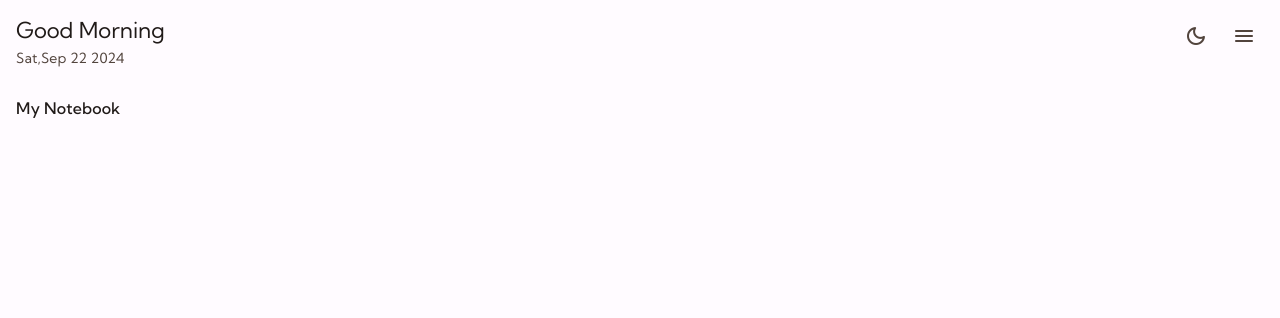
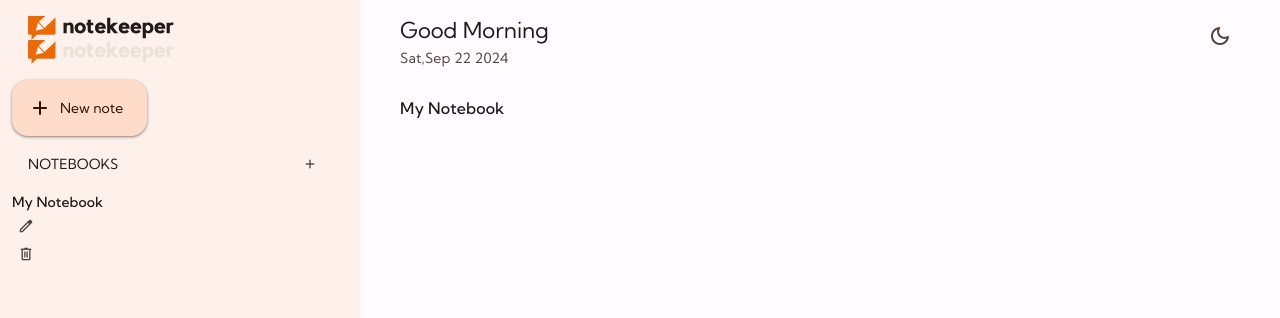
Before and after one commit to aliyeff-f/Notekeeper-proyekt, a plain HTML site: page index.html in a window 1280 px wide. Shown: the top 318 px of the page. Drawn offline with nearby package versions, Linux system fonts and the light colour scheme.

Commit message:
Media queries two

```diff
--- a/src/css/style.css
+++ b/src/css/style.css
@@ -888,3 +888,49 @@ body{
 /*-----------------------------------*\
   #MEDIA QUERIES
 \*-----------------------------------*/
+
+
+@media (min-width:768px) {
+
+  .main{
+    padding-inline: var(--spacing-6);
+  }
+}
+
+@media (min-width:992px) {
+  body{
+    padding-inline-start: var(--sidebar-width);
+  }
+
+  .overlay:not(.modal-overlay) {
+    display: none;
+  }
+
+  .sidebar{
+    visibility: visible;
+    left: 0;
+    height: 100vh;
+    grid-template-rows: repeat(3,max-content) 1fr max-content;
+    box-shadow: none;
+    border-radius: 0;
+  }
+
+  .sidebar .active {transform: unset;}
+
+  .sidebar .fab {display: flex;}
+
+  .main{padding-inline: var(--spacing-10);}
+
+  .menu-btn,
+  .main .fab{display: none;}
+
+}
+
+
+@media (min-width:1400px) {
+  .main{
+    max-width: 1480px;
+    width: 100%;
+    margin-inline: auto;
+  }
+}
```
